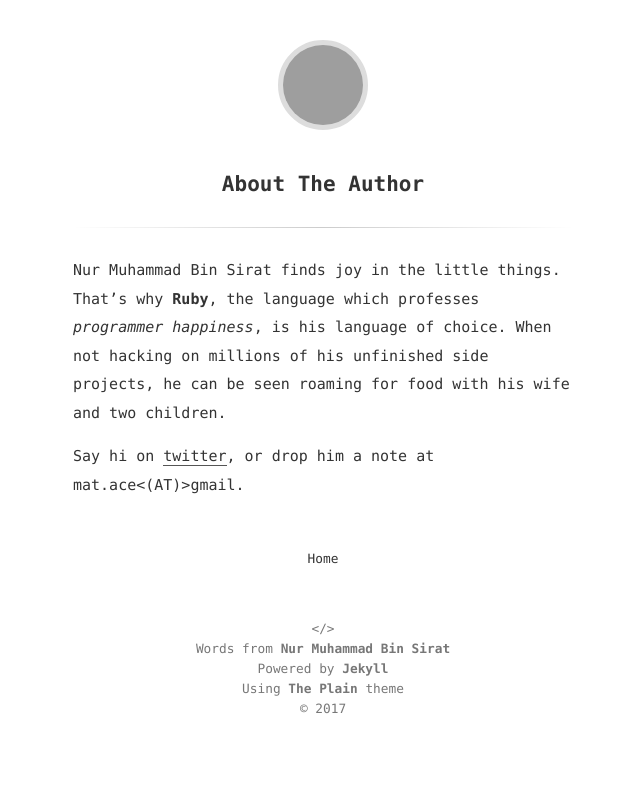
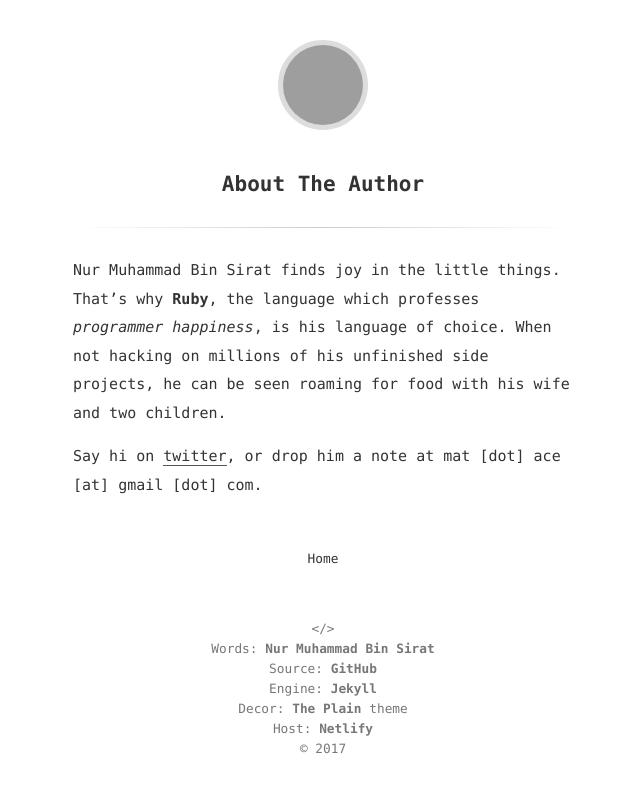
Before and after one commit to nurmuhammadsirat/quantizedramblings.com, a Jekyll site: the page built from about.md, in a window 1280 px wide, cut to the strip 0-793 px from the top of the page. Shown: the whole strip, without its empty margins (317-957 px from the left). Built offline with Jekyll 4.4.1, drawn with Linux system fonts in a browser that asks for light colours; grey boxes are pictures that could not be loaded.

Commit message:
Minor changes to footer and about page.

```diff
--- a/_includes/footer.html
+++ b/_includes/footer.html
@@ -1,9 +1,11 @@
 <div class="footer">
   <span class="block">&lt;/&gt;</span>
   <span class="block">
-    Words from <a href="/about">{{ site.author_name }}</a><br>
-    Powered by <a href="https://jekyllrb.com/">Jekyll</a><br>
-    Using <a href="http://github.com/heiswayi/the-plain" title="a minimalist Jekyll theme for personal blog">The Plain</a> theme
+    Words: <a href="/about">{{ site.author_name }}</a><br>
+    Source: <a href="https://github.com/nurmuhammadsirat/quantizedramblings.com">GitHub</a><br>
+    Engine: <a href="https://jekyllrb.com/">Jekyll</a><br>
+    Decor: <a href="http://github.com/heiswayi/the-plain" title="A minimalist Jekyll theme for personal blog">The Plain</a> theme<br>
+    Host: <a href="https://www.netlify.com/">Netlify</a>
   </span>
   <span class="block">&copy; {{ site.time | date: '%Y' }}</span>
 </div>
--- a/about.md
+++ b/about.md
@@ -5,4 +5,4 @@ title: About The Author
 
 Nur Muhammad Bin Sirat finds joy in the little things. That's why **Ruby**, the language which professes *programmer happiness*, is his language of choice. When not hacking on millions of his unfinished side projects, he can be seen roaming for food with his wife and two children.
 
-Say hi on [twitter](https://twitter.com/geekmat), or drop him a note at mat.ace<(AT)>gmail.
+Say hi on [twitter](https://twitter.com/geekmat), or drop him a note at mat [dot] ace [at] gmail [dot] com.
```
